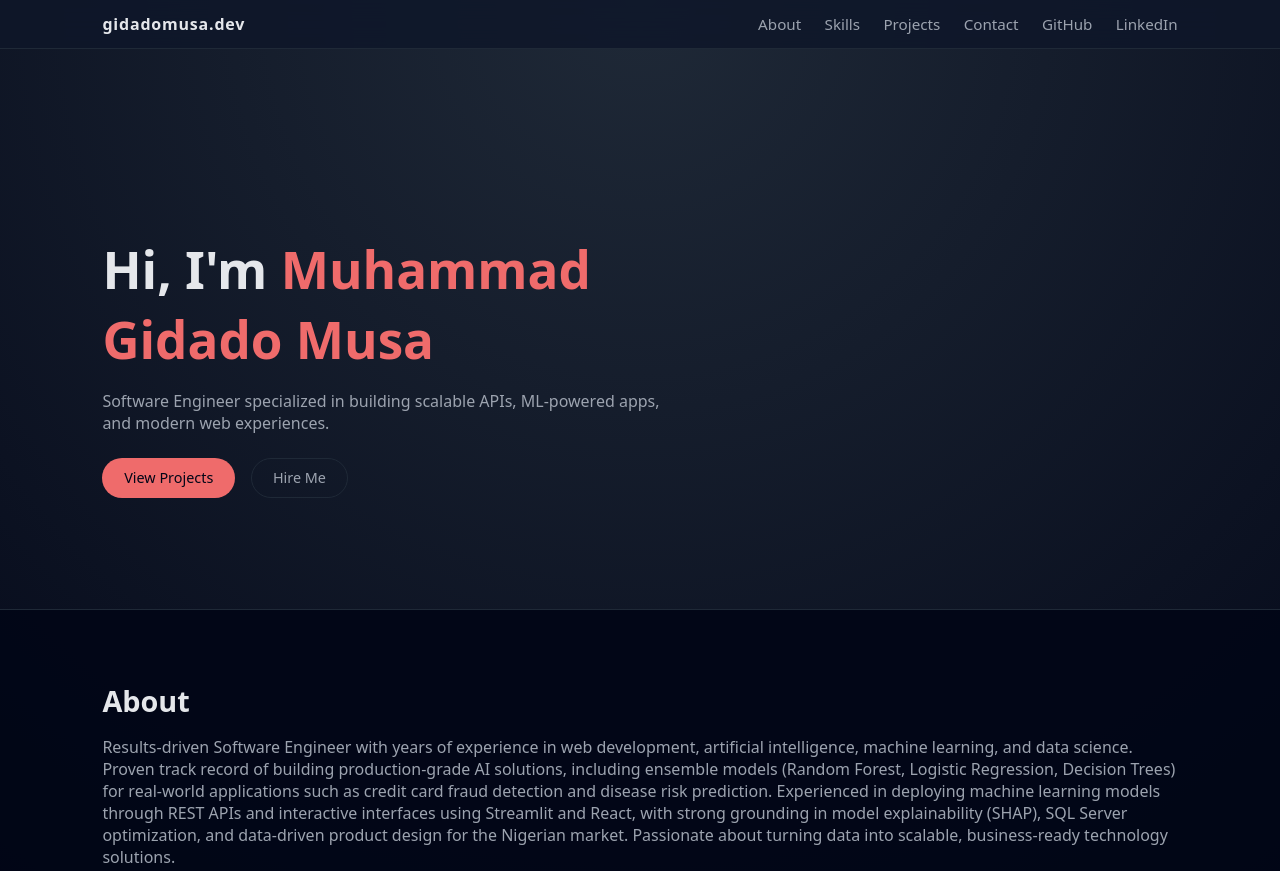
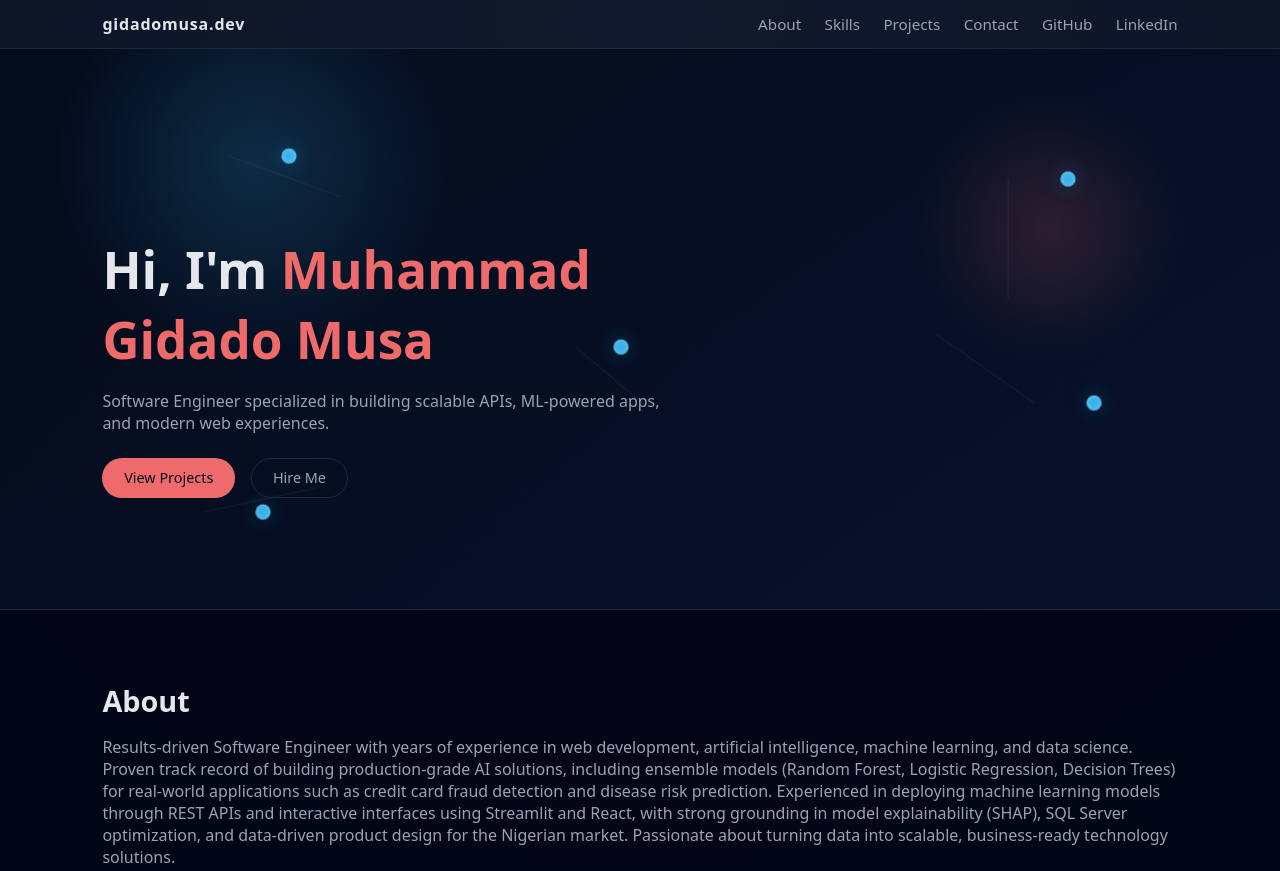
Before and after one commit to gidadomusa/Portfolio_website, a website: page index.html in a window 1280 px wide. Shown: the top 871 px of the page. Drawn offline with Linux system fonts and the light colour scheme; no server answers.

Commit message:
new animation update

```diff
--- a/index.html
+++ b/index.html
@@ -26,7 +26,14 @@
     </header>
 
     <section class="hero" id="top">
-       <div class="hero-content">
+      <div class="hero-bg" aria-hidden="true">
+        <span class="hero-node hero-node-1"></span>
+        <span class="hero-node hero-node-2"></span>
+        <span class="hero-node hero-node-3"></span>
+        <span class="hero-node hero-node-4"></span>
+        <span class="hero-node hero-node-5"></span>
+      </div>
+      <div class="hero-content">
         <h1>Hi, I'm <span>Muhammad Gidado Musa</span></h1>
         <p>
           Software Engineer specialized in building scalable APIs, ML-powered
--- a/style.css
+++ b/style.css
@@ -68,6 +68,78 @@ body {
 .hero > * {
   position: relative;
   z-index: 1;
+}
+
+.hero-bg {
+  position: absolute;
+  inset: 0;
+  z-index: 0;
+  background: radial-gradient(circle at 20% 20%, rgba(56, 189, 248, 0.18), transparent 18%),
+    radial-gradient(circle at 82% 32%, rgba(239, 107, 107, 0.16), transparent 12%),
+    linear-gradient(145deg, rgba(3, 10, 26, 0.95), rgba(8, 18, 42, 0.98));
+  overflow: hidden;
+  animation: hero-bg-pan 22s linear infinite;
+}
+
+.hero-bg::after {
+  content: "";
+  position: absolute;
+  inset: 0;
+  background-image: radial-gradient(circle, rgba(255, 255, 255, 0.04) 1px, transparent 1px);
+  background-size: 28px 28px;
+  opacity: 0.25;
+  animation: hero-bg-grid 18s linear infinite reverse;
+}
+
+.hero-node {
+  position: absolute;
+  width: 14px;
+  height: 14px;
+  border-radius: 50%;
+  background: rgba(56, 189, 248, 0.95);
+  box-shadow: 0 0 22px rgba(56, 189, 248, 0.4), inset 0 0 6px rgba(255, 255, 255, 0.3);
+  animation: hero-node-breathe 4.2s ease-in-out infinite alternate;
+}
+
+.hero-node::before {
+  content: "";
+  position: absolute;
+  width: 110px;
+  height: 1px;
+  background: rgba(255, 255, 255, 0.08);
+  top: 50%;
+  left: 50%;
+  transform-origin: left center;
+}
+
+.hero-node-1 { top: 18%; left: 22%; }
+.hero-node-1::before { transform: translate(-50%, -50%) rotate(20deg); }
+
+.hero-node-2 { top: 22%; right: 16%; }
+.hero-node-2::before { transform: translate(-50%, -50%) rotate(90deg); }
+
+.hero-node-3 { top: 62%; right: 14%; }
+.hero-node-3::before { transform: translate(-50%, -50%) rotate(215deg); }
+
+.hero-node-4 { bottom: 16%; left: 20%; }
+.hero-node-4::before { transform: translate(-50%, -50%) rotate(-12deg); }
+
+.hero-node-5 { top: 52%; left: 48%; }
+.hero-node-5::before { width: 84px; transform: translate(-50%, -50%) rotate(40deg); }
+
+@keyframes hero-bg-pan {
+  0% { background-position: 0% 0%, 0% 0%, 0% 0%; }
+  100% { background-position: -120% 70%, 120% -80%, 0% 0%; }
+}
+
+@keyframes hero-bg-grid {
+  0% { background-position: 0 0; }
+  100% { background-position: 48px 48px; }
+}
+
+@keyframes hero-node-breathe {
+  0% { transform: scale(0.9); opacity: 0.86; }
+  100% { transform: scale(1.1); opacity: 1; }
 }
 
 .hero-visual {
```
